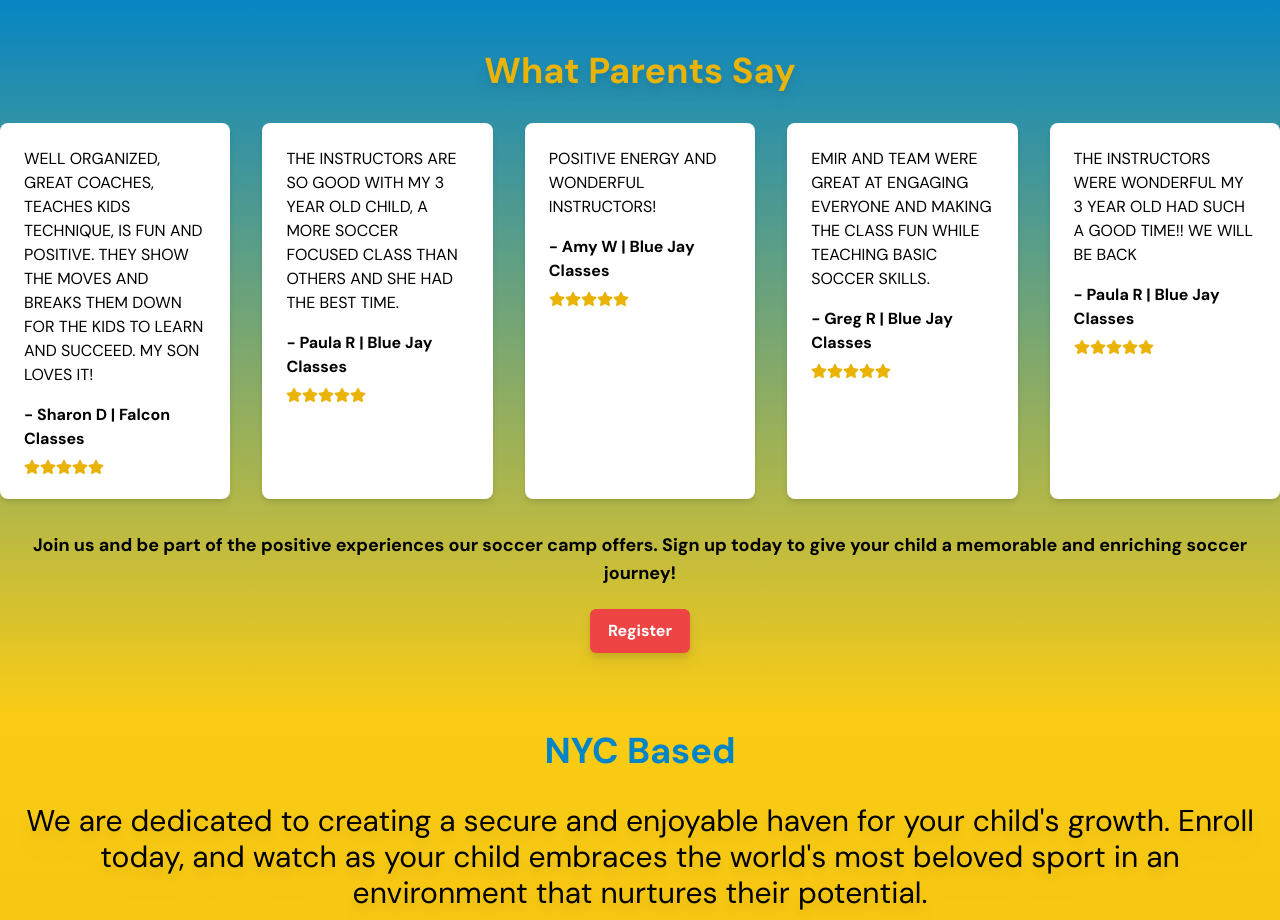
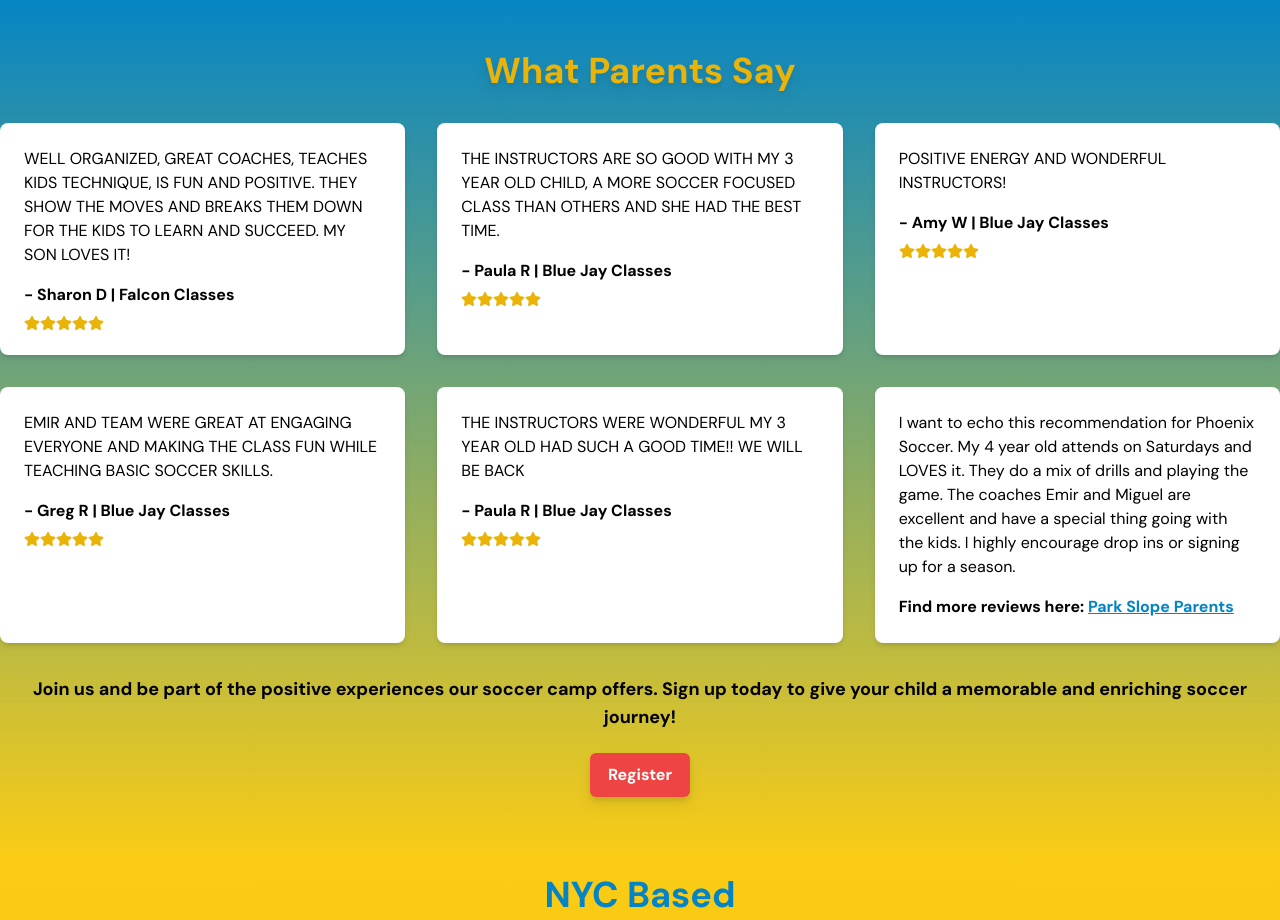
Before and after one commit to 3ldin/PhoenixSoccer, a Next.js app: page / in a window 1280 px wide. Shown: the part 2820-3740 px from the top of the page. Built offline with nearby package versions, Linux system fonts and the light colour scheme.

Commit message:
park slope review

```diff
--- a/components/Testimonials.jsx
+++ b/components/Testimonials.jsx
@@ -1,19 +1,17 @@
-import Link from 'next/link';
 import React from 'react';
 import { FaStar } from "react-icons/fa";
-
+import Link from 'next/link';
 
 const Testimonials = ({ testimonials }) => {
   return (
-    <section className=" bg-gradient-to-b from-sky-600 to-yellow-400 py-16  w-screen">
+    <section className="bg-gradient-to-b from-sky-600 to-yellow-400 py-16 w-screen">
       <div className="container mx-auto text-center">
         <h2 className="text-4xl font-bold mb-8 text-yellow-500 drop-shadow-lg">What Parents Say</h2>
       </div>
 
-      <div className="container mx-auto grid grid-cols-1 sm:grid-cols-2 md:grid-cols-3 lg:grid-cols-5 gap-8">
+      <div className="container mx-auto grid grid-cols-1 sm:grid-cols-2 md:grid-cols-3 lg:grid-cols-3 gap-8">
         {testimonials.map((testimonial, index) => (
           <div key={index} className="bg-white p-6 rounded-lg shadow-md">
-
             <blockquote className="text-black mb-4">{testimonial.quote}</blockquote>
             <p className="font-bold text-black">- {testimonial.author}</p>
             <div className="flex mt-2">
@@ -23,6 +21,13 @@
             </div>
           </div>
         ))}
+
+        {/* Additional testimonial without star rating */}
+        <div className="bg-white p-6 rounded-lg shadow-md">
+          <blockquote className="text-black mb-4">I want to echo this recommendation for Phoenix Soccer. My 4 year old attends on Saturdays and LOVES it. They do a mix of drills and playing the game. The coaches Emir and Miguel are excellent and have a special thing going with the kids. I highly encourage drop ins or signing up for a season.
+</blockquote>
+          <p className="font-bold text-black">Find more reviews here: <a className="underline text-sky-600 font-bold" href="https://www.parkslopeparents.com/reviews/phoenix-soccer-club">Park Slope Parents</a></p>
+        </div>
       </div>
 
       <div className="container mx-auto text-center mt-8">
@@ -30,9 +35,9 @@
           Join us and be part of the positive experiences our soccer camp offers. Sign up today to give your child a memorable and enriching soccer journey!
         </p>
         <Link href='https://www.hisawyer.com/phoenix-soccer-club/auth/log-in'>
-              <button className=" mt-6 bg-red-500 ring-2 ring-red-500 hover:bg-red-600 text-white font-bold py-2 px-4 rounded drop-shadow-lg">
-                Register
-              </button>
+          <button className="mt-6 bg-red-500 ring-2 ring-red-500 hover:bg-red-600 text-white font-bold py-2 px-4 rounded drop-shadow-lg">
+            Register
+          </button>
         </Link>
       </div>
     </section>
--- a/components/testimonialsData.jsx
+++ b/components/testimonialsData.jsx
@@ -7,4 +7,5 @@
     {quote: "THE INSTRUCTORS WERE WONDERFUL MY 3 YEAR OLD HAD SUCH A GOOD TIME!! WE WILL BE BACK", author: "Paula R | Blue Jay Classes"},
   ];
 
+
   export default testimonialsData;
```
